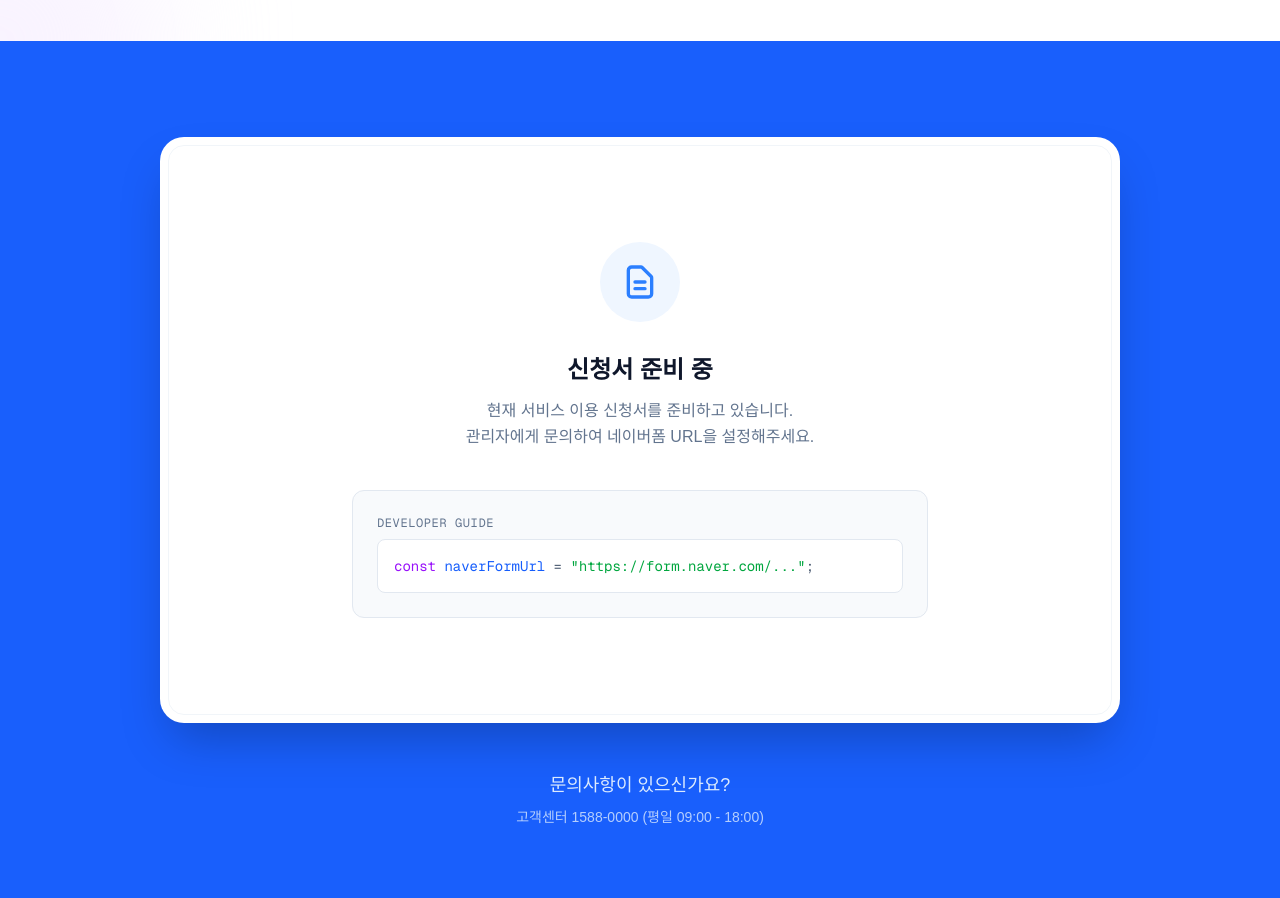
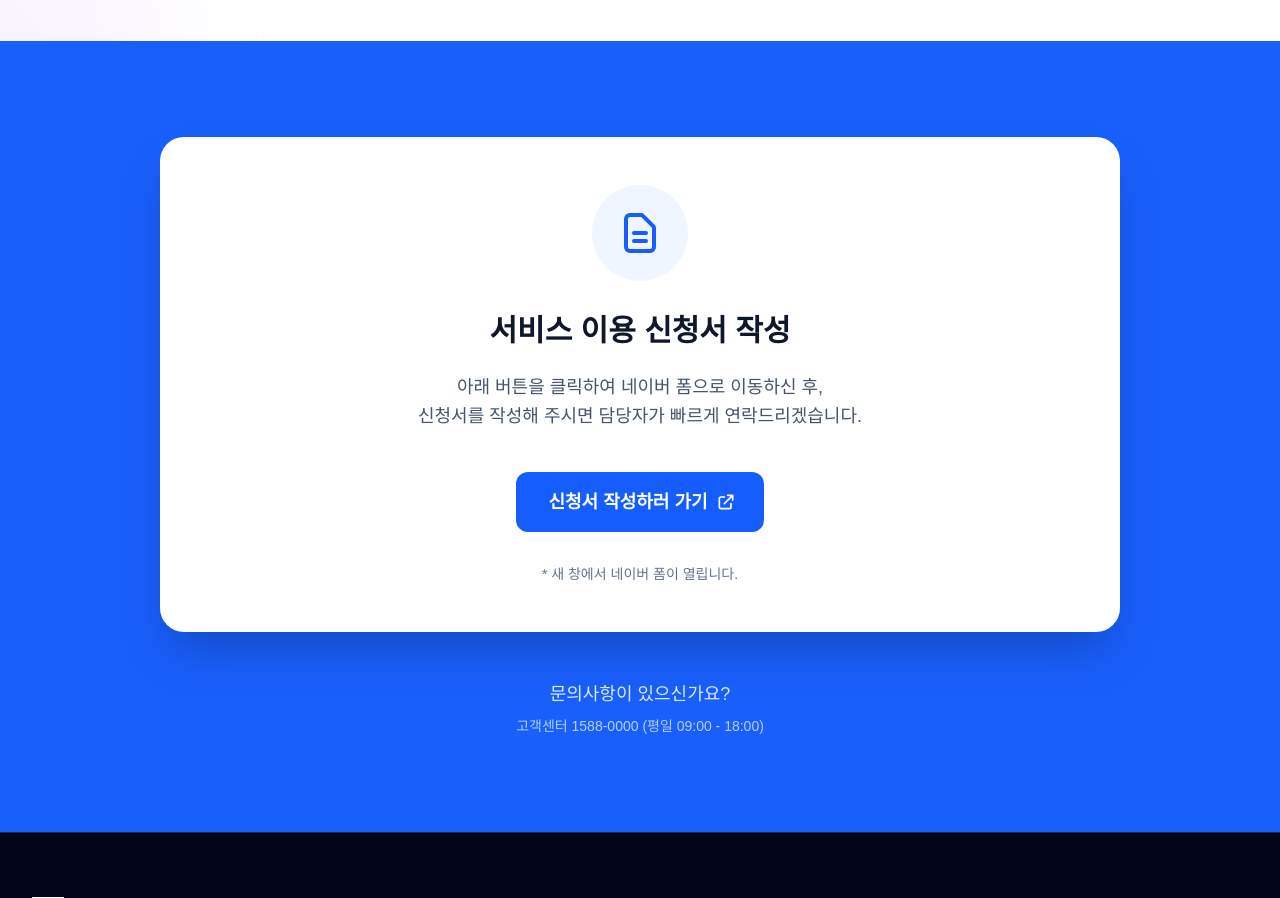
Before and after one commit to petpulslab/e-2pyo, a Next.js app: page /service-application/form in a window 1280 px wide. Shown: the part 480-1378 px from the top of the page. Built offline with nearby package versions, Linux system fonts and the light colour scheme.

Commit message:
feat: Add Naver Form link and fix favicon configuration

```diff
--- a/app/layout.tsx
+++ b/app/layout.tsx
@@ -15,6 +15,9 @@ const geistMono = Geist_Mono({
 export const metadata: Metadata = {
   title: "E-2pyo 솔루션홈 - 온라인 전자투표 시스템",
   description: "안전하고 편리한 온오프라인 투표 시스템",
+  icons: {
+    icon: "/icon.png",
+  },
 };
 
 export default function RootLayout({
--- a/app/service-application/form/page.tsx
+++ b/app/service-application/form/page.tsx
@@ -2,8 +2,7 @@ import Header from "@/components/Header";
 import Footer from "@/components/Footer";
 
 export default function ServiceApplicationFormPage() {
-  // 네이버폼 URL을 여기에 입력하세요
-  const naverFormUrl = "";
+
 
   return (
     <div className="min-h-screen bg-white">
@@ -40,55 +39,38 @@ export default function ServiceApplicationFormPage() {
         <div className="absolute inset-0 bg-white/5 pattern-grid-lg opacity-30 pointer-events-none"></div>
 
         <div className="max-w-5xl mx-auto px-4 sm:px-6 lg:px-8 relative z-10">
-          <div className="bg-white rounded-3xl shadow-2xl overflow-hidden p-1 lg:p-2">
-            <div className="bg-white rounded-2xl border border-slate-100 overflow-hidden">
-              {naverFormUrl ? (
-                <iframe
-                  src={naverFormUrl}
-                  width="100%"
-                  height="1200"
-                  className="w-full border-0"
-                  title="서비스 이용 신청서"
-                >
-                  로드 중...
-                </iframe>
-              ) : (
-                <div className="p-16 lg:p-24 text-center">
-                  <div className="mb-8 flex justify-center">
-                    <div className="w-20 h-20 rounded-full bg-blue-50 flex items-center justify-center">
-                      <svg
-                        className="h-10 w-10 text-blue-500"
-                        fill="none"
-                        viewBox="0 0 24 24"
-                        stroke="currentColor"
-                      >
-                        <path
-                          strokeLinecap="round"
-                          strokeLinejoin="round"
-                          strokeWidth={2}
-                          d="M9 12h6m-6 4h6m2 5H7a2 2 0 01-2-2V5a2 2 0 012-2h5.586a1 1 0 01.707.293l5.414 5.414a1 1 0 01.293.707V19a2 2 0 01-2 2z"
-                        />
-                      </svg>
-                    </div>
-                  </div>
-                  <h3 className="text-2xl font-bold text-slate-900 mb-3">
-                    신청서 준비 중
-                  </h3>
-                  <p className="text-slate-500 mb-10 max-w-md mx-auto leading-relaxed">
-                    현재 서비스 이용 신청서를 준비하고 있습니다.<br />
-                    관리자에게 문의하여 네이버폼 URL을 설정해주세요.
-                  </p>
+          <div className="bg-white rounded-3xl shadow-2xl overflow-hidden p-8 lg:p-12 text-center">
+            <div className="max-w-2xl mx-auto">
+              <div className="w-24 h-24 bg-blue-50 rounded-full flex items-center justify-center mx-auto mb-8">
+                <svg className="w-12 h-12 text-blue-600" fill="none" viewBox="0 0 24 24" stroke="currentColor">
+                  <path strokeLinecap="round" strokeLinejoin="round" strokeWidth={2} d="M9 12h6m-6 4h6m2 5H7a2 2 0 01-2-2V5a2 2 0 012-2h5.586a1 1 0 01.707.293l5.414 5.414a1 1 0 01.293.707V19a2 2 0 01-2 2z" />
+                </svg>
+              </div>
 
-                  <div className="bg-slate-50 rounded-xl p-6 text-left max-w-xl mx-auto border border-slate-200">
-                    <p className="text-xs text-slate-500 font-mono mb-2 uppercase tracking-wider">
-                      Developer Guide
-                    </p>
-                    <div className="font-mono text-sm bg-white p-4 rounded-lg border border-slate-200 text-slate-600 overflow-x-auto">
-                      <span className="text-purple-600">const</span> <span className="text-blue-600">naverFormUrl</span> = <span className="text-green-600">&quot;https://form.naver.com/...&quot;</span>;
-                    </div>
-                  </div>
-                </div>
-              )}
+              <h3 className="text-3xl font-bold text-slate-900 mb-6">
+                서비스 이용 신청서 작성
+              </h3>
+
+              <p className="text-lg text-slate-600 mb-10 leading-relaxed">
+                아래 버튼을 클릭하여 네이버 폼으로 이동하신 후,<br className="hidden sm:block" />
+                신청서를 작성해 주시면 담당자가 빠르게 연락드리겠습니다.
+              </p>
+
+              <a
+                href="https://naver.me/xktkFcrz"
+                target="_blank"
+                rel="noopener noreferrer"
+                className="inline-flex items-center justify-center px-8 py-4 text-lg font-bold text-white transition-all duration-200 bg-blue-600 rounded-xl hover:bg-blue-700 hover:shadow-lg hover:-translate-y-1 focus:outline-none focus:ring-2 focus:ring-offset-2 focus:ring-blue-600"
+              >
+                <span>신청서 작성하러 가기</span>
+                <svg className="w-5 h-5 ml-2 -mr-1" fill="none" viewBox="0 0 24 24" stroke="currentColor">
+                  <path strokeLinecap="round" strokeLinejoin="round" strokeWidth={2} d="M10 6H6a2 2 0 00-2 2v10a2 2 0 002 2h10a2 2 0 002-2v-4M14 4h6m0 0v6m0-6L10 14" />
+                </svg>
+              </a>
+
+              <p className="mt-8 text-sm text-slate-500">
+                * 새 창에서 네이버 폼이 열립니다.
+              </p>
             </div>
           </div>
 
```
